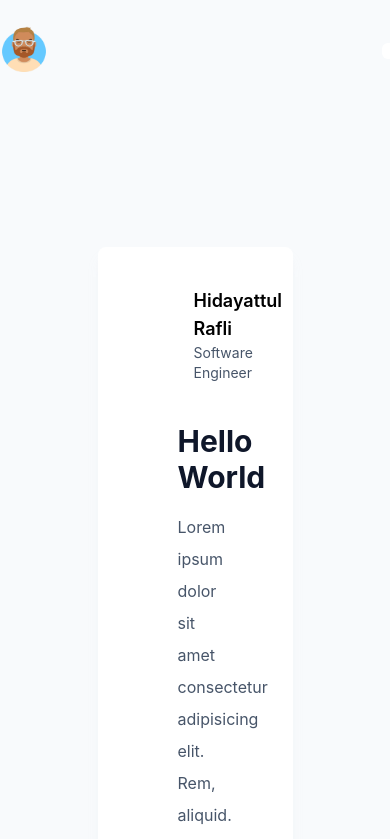
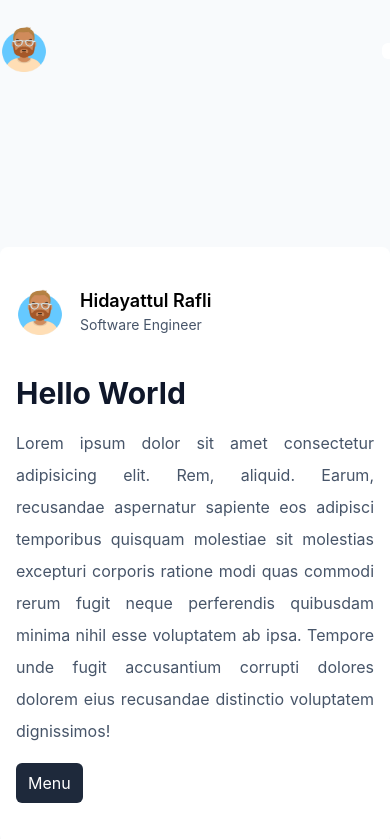
Before and after one commit to hidrart/learn-next, a Next.js app: page /post/first-post in a window 390 px wide. Shown: the top 839 px of the page. Built offline with nearby package versions, Linux system fonts and the light colour scheme.

Commit message:
minor fix

```diff
--- a/pages/post/first-post.js
+++ b/pages/post/first-post.js
@@ -8,7 +8,7 @@ export default function FirstPost() {
 	return (
 		<Layout>
 			<div className='flex flex-col items-start justify-center pt-[20vh]'>
-				<div className='mx-auto w-1/2 rounded-lg bg-white px-20 py-10 shadow-lg shadow-slate-300/10'>
+				<div className='mx-auto w-full rounded-lg bg-white px-4 py-10 shadow-lg shadow-slate-300/10 lg:px-20 xl:w-1/2'>
 					<Head>
 						<title> Next App Post </title>{' '}
 						<meta name='description' content='Generated by create next app' />
```
